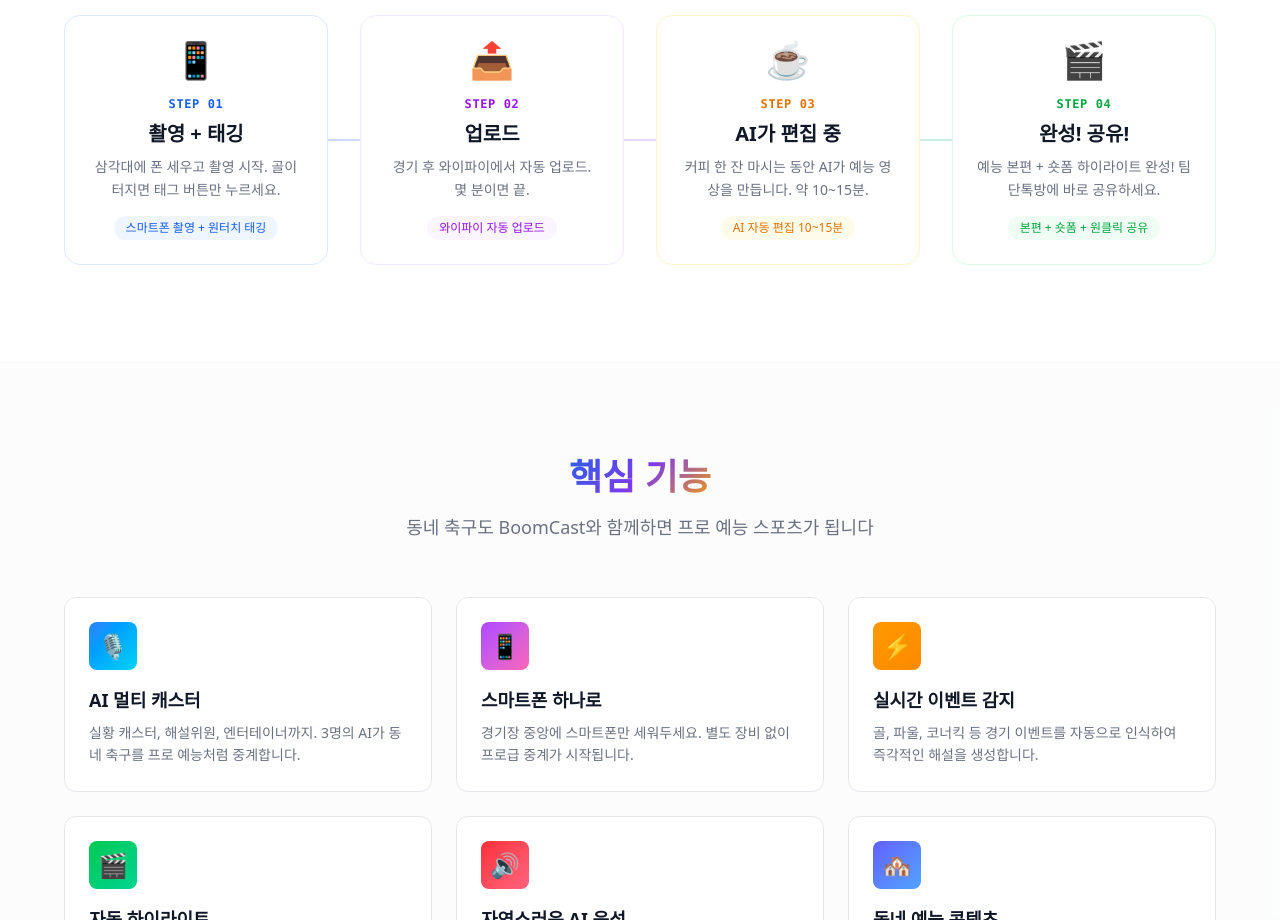
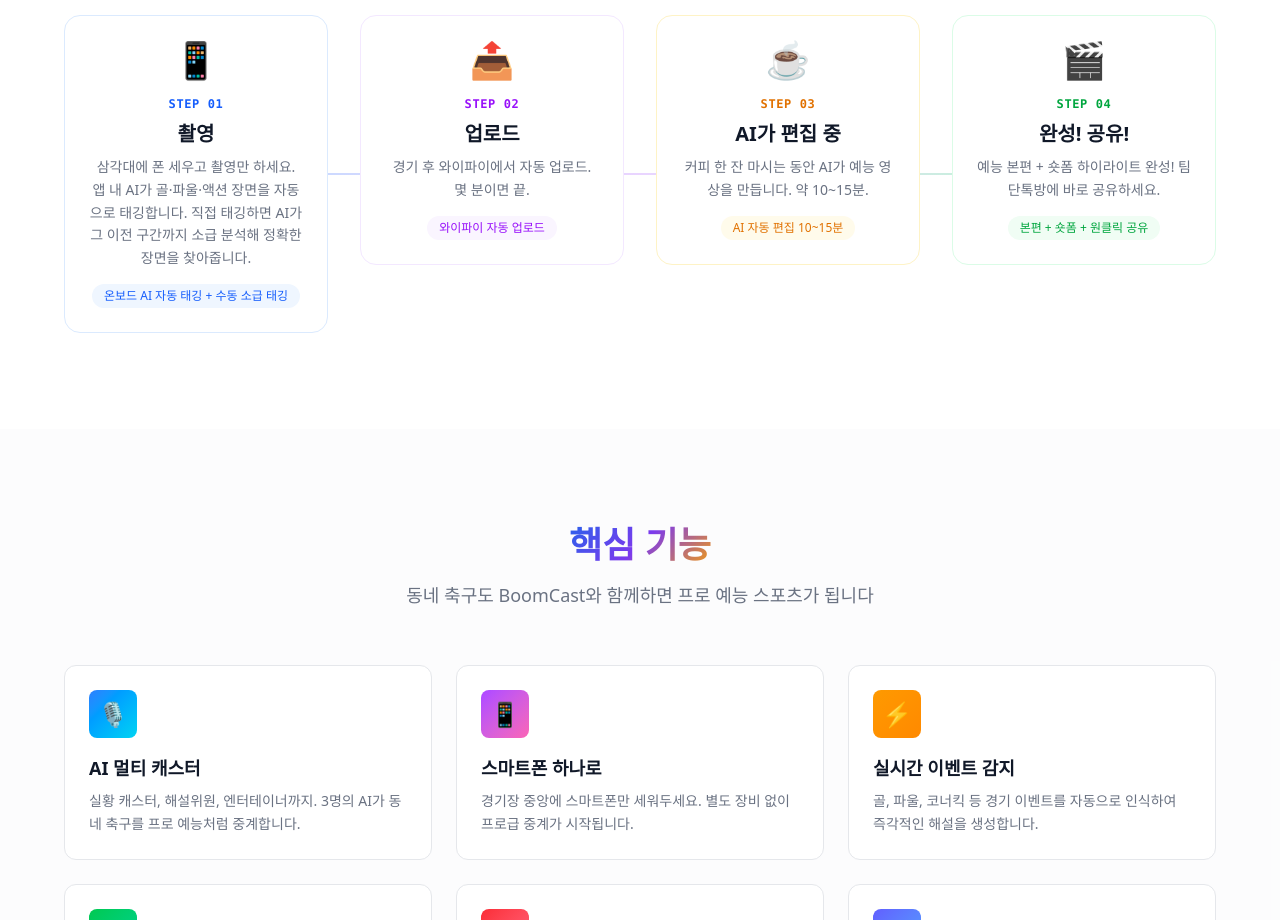
Before and after one commit to kangyh427/boomcast, a Next.js app: page / in a window 1280 px wide. Shown: the part 1880-2800 px from the top of the page. Built offline with nearby package versions, Linux system fonts and the light colour scheme; a web font is replaced by a local one.

Commit message:
Update HowItWorks.tsx

```diff
--- a/src/components/landing/HowItWorks.tsx
+++ b/src/components/landing/HowItWorks.tsx
@@ -3,10 +3,10 @@
  * 파일: src/components/landing/HowItWorks.tsx
  * 설명: BoomCast 이용 방법 섹션 - 4단계 (사후 편집 플로우)
  * 경로: src/components/landing/HowItWorks.tsx
- * 최근 작업: 세션 6 - 전면 교체
- *   - "실시간", "AI 자동 감지" 표현 완전 삭제
- *   - 인수인계서 [E] 확정 데이터 적용:
- *     01 촬영+태깅 → 02 업로드 → 03 AI 편집 → 04 완성+공유
+ * 최근 작업: 세션 6 - 전면 교체 + STEP 01 태깅 방식 확정
+ *   - STEP 01: 온보드 AI 자동 태깅 (기본)
+ *            + 수동 태깅 시 AI가 해당 시점 이전 구간 소급 분석
+ *   - "실시간 중계" 표현 완전 삭제
  *   - useLang() 훅으로 i18n 전환 적용
  * 작성일: 2026-03-07
  * ============================================================
@@ -28,15 +28,16 @@
   },
 };
 
-/* ── 스텝 데이터 (인수인계서 [E] 확정) ── */
+/* ── 스텝 데이터 (STEP 01 태깅 방식 확정 반영) ── */
 const steps = {
   ko: [
     {
       step: "01",
-      title: "촬영 + 태깅",
-      description: "삼각대에 폰 세우고 촬영 시작. 골이 터지면 태그 버튼만 누르세요.",
+      title: "촬영",
+      description:
+        "삼각대에 폰 세우고 촬영만 하세요. 앱 내 AI가 골·파울·액션 장면을 자동으로 태깅합니다. 직접 태깅하면 AI가 그 이전 구간까지 소급 분석해 정확한 장면을 찾아줍니다.",
       icon: "📱",
-      detail: "스마트폰 촬영 + 원터치 태깅",
+      detail: "온보드 AI 자동 태깅 + 수동 소급 태깅",
     },
     {
       step: "02",
@@ -48,14 +49,16 @@
     {
       step: "03",
       title: "AI가 편집 중",
-      description: "커피 한 잔 마시는 동안 AI가 예능 영상을 만듭니다. 약 10~15분.",
+      description:
+        "커피 한 잔 마시는 동안 AI가 예능 영상을 만듭니다. 약 10~15분.",
       icon: "☕",
       detail: "AI 자동 편집 10~15분",
     },
     {
       step: "04",
       title: "완성! 공유!",
-      description: "예능 본편 + 숏폼 하이라이트 완성! 팀 단톡방에 바로 공유하세요.",
+      description:
+        "예능 본편 + 숏폼 하이라이트 완성! 팀 단톡방에 바로 공유하세요.",
       icon: "🎬",
       detail: "본편 + 숏폼 + 원클릭 공유",
     },
@@ -63,10 +66,11 @@
   en: [
     {
       step: "01",
-      title: "Record + Tag",
-      description: "Set phone on tripod and record. Tap the tag button when a goal happens.",
+      title: "Record",
+      description:
+        "Set your phone on a tripod and just record. The in-app AI auto-tags goals, fouls, and key action moments. Tap manually and the AI analyzes prior footage to pinpoint the exact highlight.",
       icon: "📱",
-      detail: "Smartphone recording + one-tap tagging",
+      detail: "On-device AI auto-tag + manual retro-tag",
     },
     {
       step: "02",
@@ -78,26 +82,28 @@
     {
       step: "03",
       title: "AI Editing",
-      description: "Grab a coffee while AI creates your entertainment video. ~10-15 min.",
+      description:
+        "Grab a coffee while AI creates your entertainment video. ~10-15 min.",
       icon: "☕",
       detail: "AI auto-editing in 10-15 min",
     },
     {
       step: "04",
       title: "Done! Share!",
-      description: "Full show + highlight shorts ready! Share with your team chat instantly.",
+      description:
+        "Full show + highlight shorts ready! Share with your team chat instantly.",
       icon: "🎬",
       detail: "Full show + shorts + one-click share",
     },
   ],
 };
 
-/* ── 스텝별 색상 테마 (인수인계서 [E] 색상 반영) ── */
+/* ── 스텝별 색상 테마 ── */
 const stepColors = [
-  { bg: "bg-blue-50", text: "text-blue-600", border: "border-blue-100", line: "from-blue-400" },
-  { bg: "bg-purple-50", text: "text-purple-600", border: "border-purple-100", line: "from-purple-400" },
-  { bg: "bg-amber-50", text: "text-amber-600", border: "border-amber-100", line: "from-amber-400" },
-  { bg: "bg-green-50", text: "text-green-600", border: "border-green-100", line: "from-green-400" },
+  { bg: "bg-blue-50", text: "text-blue-600", border: "border-blue-100" },
+  { bg: "bg-purple-50", text: "text-purple-600", border: "border-purple-100" },
+  { bg: "bg-amber-50", text: "text-amber-600", border: "border-amber-100" },
+  { bg: "bg-green-50", text: "text-green-600", border: "border-green-100" },
 ];
 
 export default function HowItWorks() {
@@ -108,15 +114,12 @@
   return (
     <section id="how-it-works" className="py-20 sm:py-24 px-4 bg-white">
       <div className="max-w-6xl mx-auto">
-
         {/* ── 섹션 헤더 ── */}
         <div className="text-center mb-14">
           <h2 className="text-3xl sm:text-4xl font-bold mb-4 text-gray-900">
             <span className="gradient-text">{t.sectionTitle}</span>
           </h2>
-          <p className="text-gray-500 text-lg">
-            {t.sectionSubtitle}
-          </p>
+          <p className="text-gray-500 text-lg">{t.sectionSubtitle}</p>
         </div>
 
         <div className="relative">
@@ -138,7 +141,9 @@
                     <div className="text-4xl mb-4">{step.icon}</div>
 
                     {/* STEP 번호 */}
-                    <div className={`text-xs font-mono ${color.text} font-semibold mb-2 tracking-wider`}>
+                    <div
+                      className={`text-xs font-mono ${color.text} font-semibold mb-2 tracking-wider`}
+                    >
                       STEP {step.step}
                     </div>
 
@@ -153,7 +158,9 @@
                     </p>
 
                     {/* 디테일 태그 */}
-                    <div className={`inline-block text-xs ${color.text} ${color.bg} px-3 py-1 rounded-full font-medium`}>
+                    <div
+                      className={`inline-block text-xs ${color.text} ${color.bg} px-3 py-1 rounded-full font-medium`}
+                    >
                       {step.detail}
                     </div>
                   </div>
```
